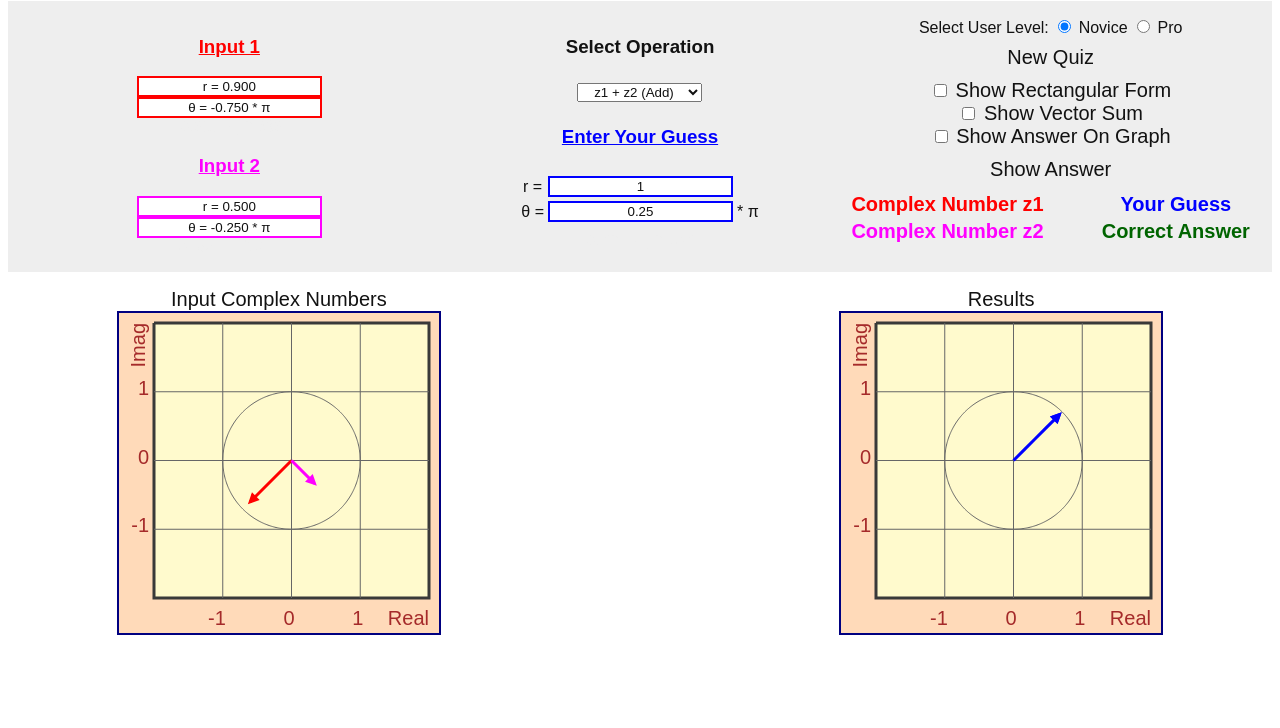
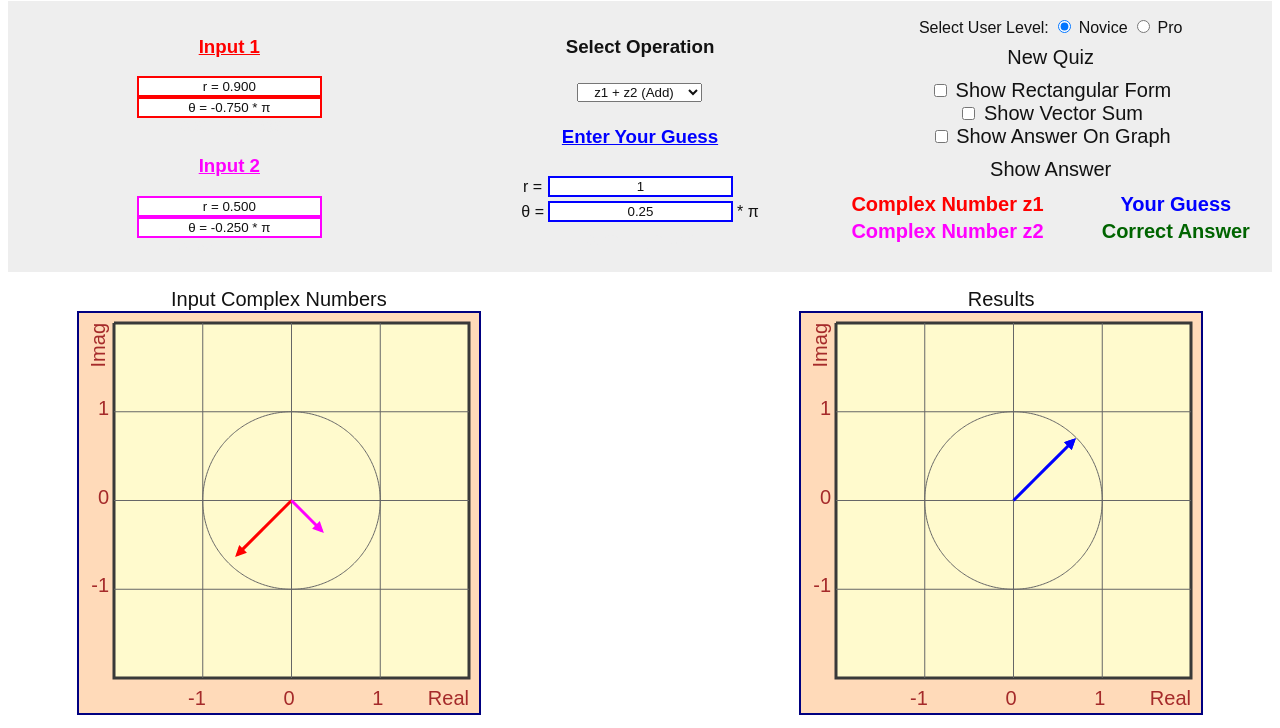
Before and after one commit to amarnaths0005/zDrill, a plain HTML site: page index.html in a window 1280 px wide. Shown: the part 79-807 px from the top of the page. Drawn offline with Linux system fonts and the light colour scheme.

Commit message:
Update index.html
Modified the size of the complex number graphics

```diff
--- a/index.html
+++ b/index.html
@@ -103,7 +103,7 @@
             <div class="bottomdiv">
                 <div>
                     <div> Input Complex Numbers </div>
-                    <canvas id="canvasQuestion" width="320" height="320">
+                    <canvas id="canvasQuestion" width="400" height="400">
                         Your browser does not support canvas
                     </canvas>
                 </div>
@@ -113,7 +113,7 @@
                 </div>
                 <div>
                     <div> Results</div>
-                    <canvas id="canvasResult" width="320" height="320">
+                    <canvas id="canvasResult" width="400" height="400">
                         Your browser does not support canvas
                     </canvas>
                 </div>
```
